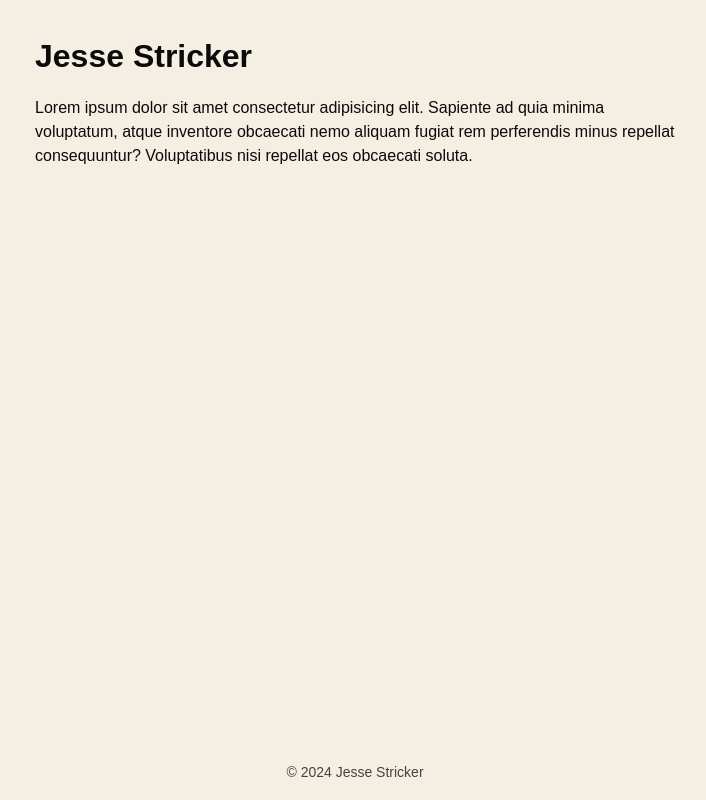
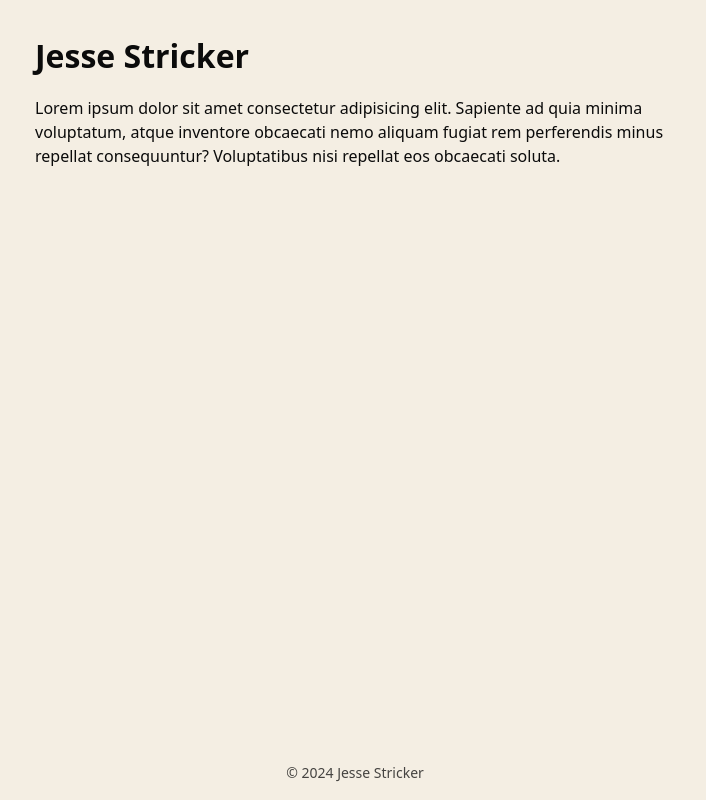
Before and after one commit to jessestricker/jessestricker.github.io, a website built with Parcel: page src/index.html in a window 1280 px wide. Shown: the whole page, without its empty margins (285-991 px from the left). Built offline with nearby package versions, Linux system fonts and the light colour scheme; files whose address does not match are found by name.

Commit message:
Revert "feat: add font Source Sans 4"
This reverts commit 06cf451a09b2631fd450d84e3cc14590fb7cc32f.

```diff
--- a/src/fonts.css
+++ /dev/null
@@ -1,15 +0,0 @@
-@font-face {
-  font-family: "Source Sans 3 Variable";
-  font-style: normal;
-  font-weight: 200 900;
-  src: url("/vendor/adobe-source-sans/WOFF2/VF/SourceSans3VF-Upright.ttf.woff2")
-    format("woff2-variations");
-}
-
-@font-face {
-  font-family: "Source Sans 3 Variable";
-  font-style: italic;
-  font-weight: 200 900;
-  src: url("/vendor/adobe-source-sans/WOFF2/VF/SourceSans3VF-Italic.ttf.woff2")
-    format("woff2-variations");
-}
--- a/src/style.css
+++ b/src/style.css
@@ -1,5 +1,4 @@
 @import url("/node_modules/modern-normalize/modern-normalize.css");
-@import url("./fonts.css");
 
 :root {
   --color-text: oklch(15% 0% 230deg);
@@ -21,7 +20,6 @@
 }
 
 html {
-  font-family: "Source Sans 3 Variable", sans-serif;
   line-height: 1.5;
   color: var(--color-text);
   background-color: var(--color-background);
```
Also changed, not shown: 2 other files.
